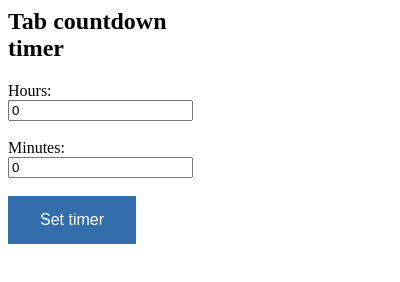
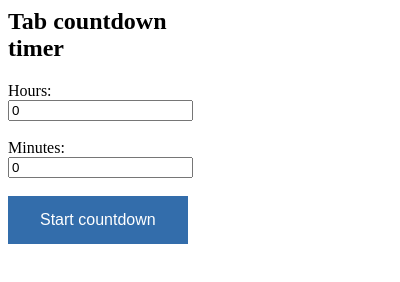
Before and after one commit to loki980/Tab-Countdown-Timer, a browser extension: page popup/popup.html in a window 400 px wide. Drawn offline with Linux system fonts and the light colour scheme.

Commit message:
Cleanup, commenting

```diff
--- a/popup/popup.html
+++ b/popup/popup.html
@@ -24,7 +24,7 @@
         <label for="minutes">Minutes:</label>
         <input type="text" id="minutes" name="minutes" value="0"><br><br>
 
-        <button id="setTimer">Set timer</button>
+        <button id="setTimer">Start countdown</button>
 
         <script src="/lib/jquery-3.5.1.min.js"></script>
         <script src="popup.js"></script>
--- a/popup/popup.js
+++ b/popup/popup.js
@@ -1,3 +1,4 @@
+// Create tab countdown timer when the user sets one
 $("#setTimer").bind('click', function(e){
     chrome.tabs.query({ active: true, currentWindow: true }, function(tabs) {
         // name of the alarm is just the id of the active tab
@@ -17,8 +18,9 @@ $("#setTimer").bind('click', function(e){
     window.close();
 });
 
+
+// Increase text inputs by 1 on mousewheelup, down by 1 on mousewheel down
 $(":text").bind('mousewheel', function(e){
-    // Increase text inputs by 1 on mousewheelup, down by 1 on mousewheel down
     if(e.originalEvent.wheelDelta /120 > 0) {
         this.value++;
     }
@@ -29,6 +31,7 @@ $(":text").bind('mousewheel', function(e){
     fixOverflowAndUnderflows();
 });
 
+// Address invalid timers
 function fixOverflowAndUnderflows() {
     // Get rid of negatives
     if($("#hours")[0].value < 0) {
@@ -45,6 +48,7 @@ function fixOverflowAndUnderflows() {
     }
 }
 
+// Display and update countdown on the popup.
 chrome.tabs.query({ active: true, currentWindow: true }, function(tabs) {
     chrome.alarms.get(tabs[0].id.toString(), function(alarms) {
         if(alarms != null) {
```
Also changed, not shown: background/background.js (+4 -6 lines).
